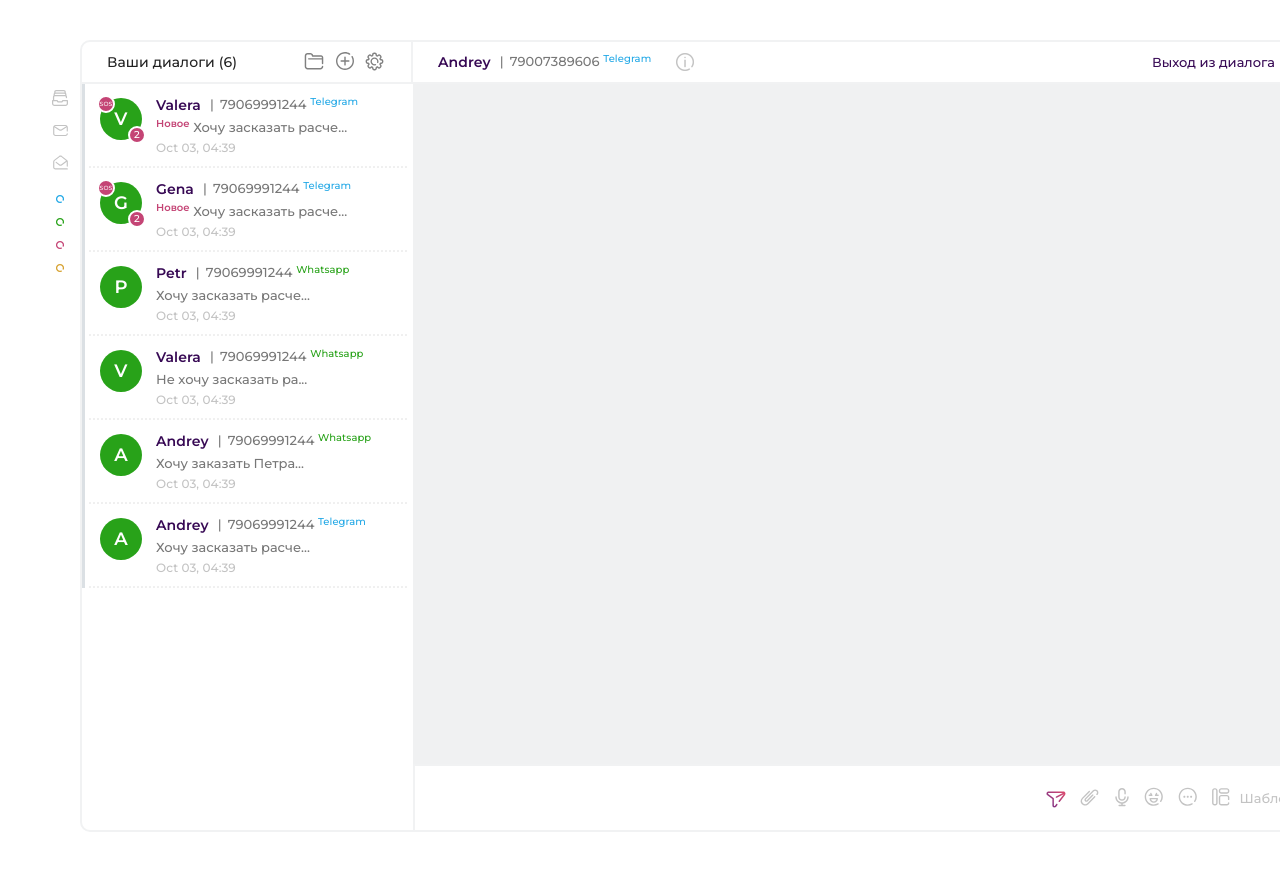
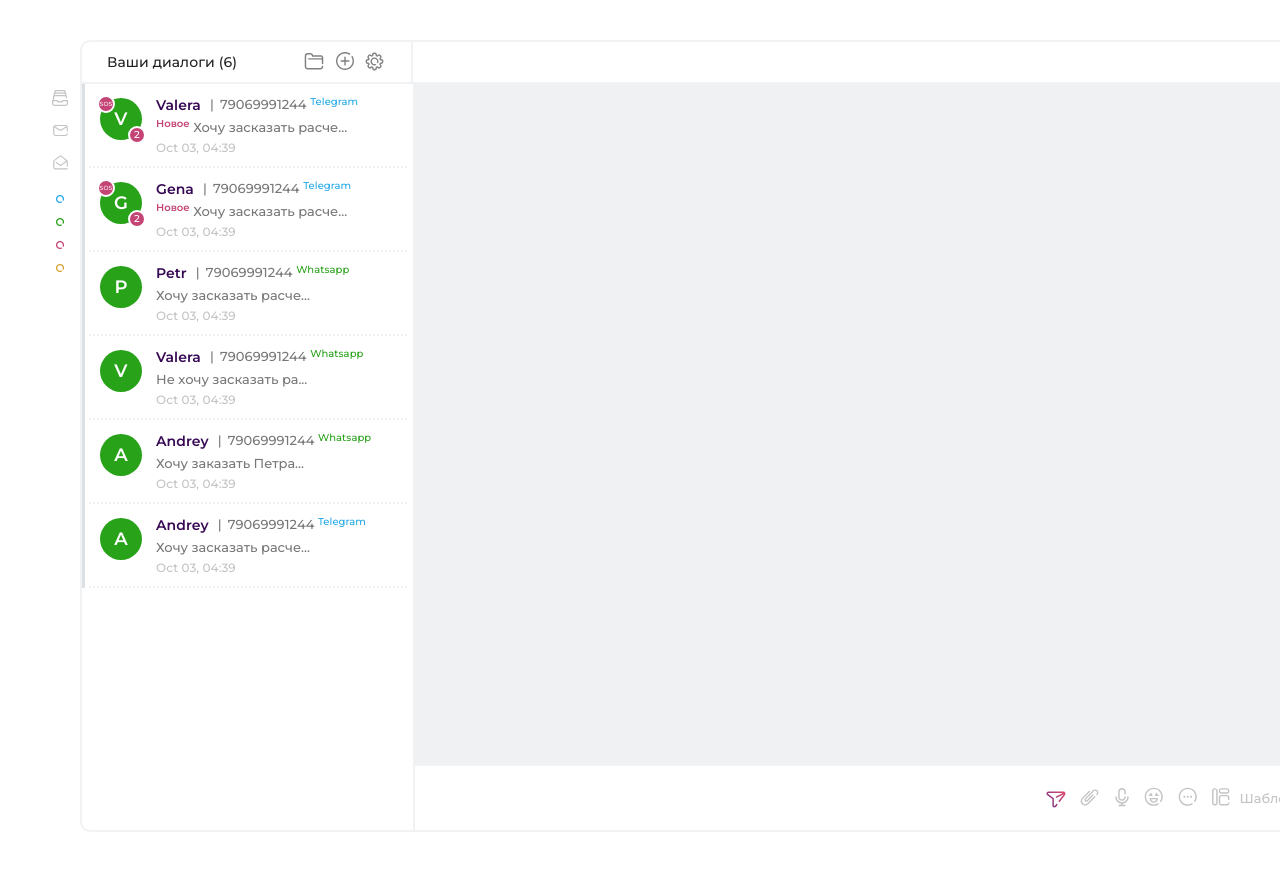
Before and after one commit to Maksoneeek/chat-1, a Vue app: page / in a window 1280 px wide. Shown: the top 870 px of the page. Built offline with nearby package versions, Linux system fonts and the light colour scheme.

Commit message:
Add chatId in meta, update messages header

```diff
--- a/src/components/Messages/MessagesHeader.vue
+++ b/src/components/Messages/MessagesHeader.vue
@@ -1,18 +1,30 @@
 <template>
   <div class="chat-item__header header-item-chat">
-    <div class="header-item-chat__body">
+    <div v-if="currentChat" class="header-item-chat__body">
       <span class="header-item-chat__line line">
-        <span class="line__name"> Andrey </span>
+        <span class="line__name"> {{ currentChat.ownerName }} </span>
         <div class="line__number">
-          79007389606
-          <span class="line__messenger tg"> Telegram </span>
+          {{ currentChat.ownerPhone }}
+          <span
+            class="line__messenger"
+            :class="{
+              wp: currentChat.programm == 'Whatsapp',
+              tg: currentChat.programm == 'Telegram',
+            }"
+          >
+            {{ currentChat.programm }}
+          </span>
         </div>
       </span>
       <span class="header-item-chat__info">
         <img src="../../assets/img/info.png" alt="" />
       </span>
     </div>
-    <div class="header-item-chat__exit">
+    <div
+      v-if="currentChat"
+      @click="setNullChatId"
+      class="header-item-chat__exit"
+    >
       <span class="header-item-chat__exit_text"> Выход из диалога </span>
       <span class="header-item-chat__exit_icon">
         <svg width="22px" height="19px" viewBox="0 0 512 512">
@@ -37,3 +49,19 @@
     </div>
   </div>
 </template>
+
+<script>
+export default {
+  computed: {
+    currentChat() {
+      return this.$store.getters.currentChat;
+    },
+  },
+  methods: {
+    setNullChatId() {
+      this.$store.commit("setChatId", null);
+      this.$store.dispatch("fetchMessagesRequest");
+    },
+  },
+};
+</script>
--- a/src/store/modules/chats.js
+++ b/src/store/modules/chats.js
@@ -38,6 +38,9 @@ export default {
     },
     getChats(state) {
       return state.chats.sort((x, y) => y.sos ? 1 : -1)
+    },
+    currentChat(state, getters, rootState) {
+      return state.chats.find(item => item.id === rootState.meta.currentChatId)
     }
   }
 }
--- a/src/store/modules/messages.js
+++ b/src/store/modules/messages.js
@@ -2,7 +2,6 @@ import Api from '../../services/api'
 
 export default {
   state: {
-    currentChatId: null,
     messages: []
   },
   mutations: {
@@ -11,14 +10,11 @@ export default {
     },
     addMessage(state, message) {
       state.messages.push(message)
-    },
-    setChatId(state, chatId) {
-      state.currentChatId = chatId
     }
   },
   actions: {
-    async fetchMessagesRequest({ commit, state }) {
-      const messages = await Api.fetchMessages(state.currentChatId)
+    async fetchMessagesRequest({ commit, rootState }) {
+      const messages = await Api.fetchMessages(rootState.meta.currentChatId)
 
       commit('addMessages', messages)
     },
--- a/src/store/modules/meta.js
+++ b/src/store/modules/meta.js
@@ -1,10 +1,14 @@
 export default {
   state: {
+    currentChatId: null,
     newChatPopup: false
   },
   mutations: {
     toggleNewChatPopup(state) {
       state.newChatPopup = !state.newChatPopup
+    },
+    setChatId(state, chatId) {
+      state.currentChatId = chatId
     }
   },
   actions: {
```
